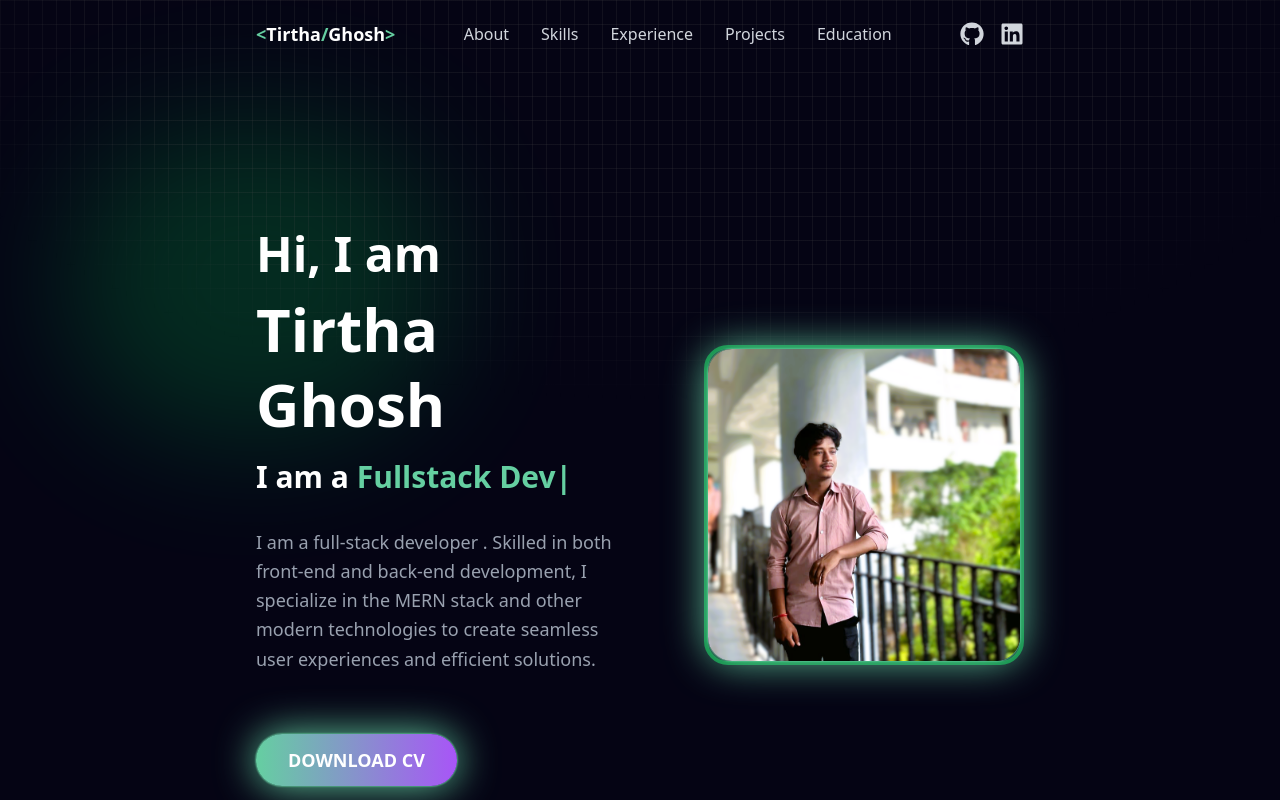
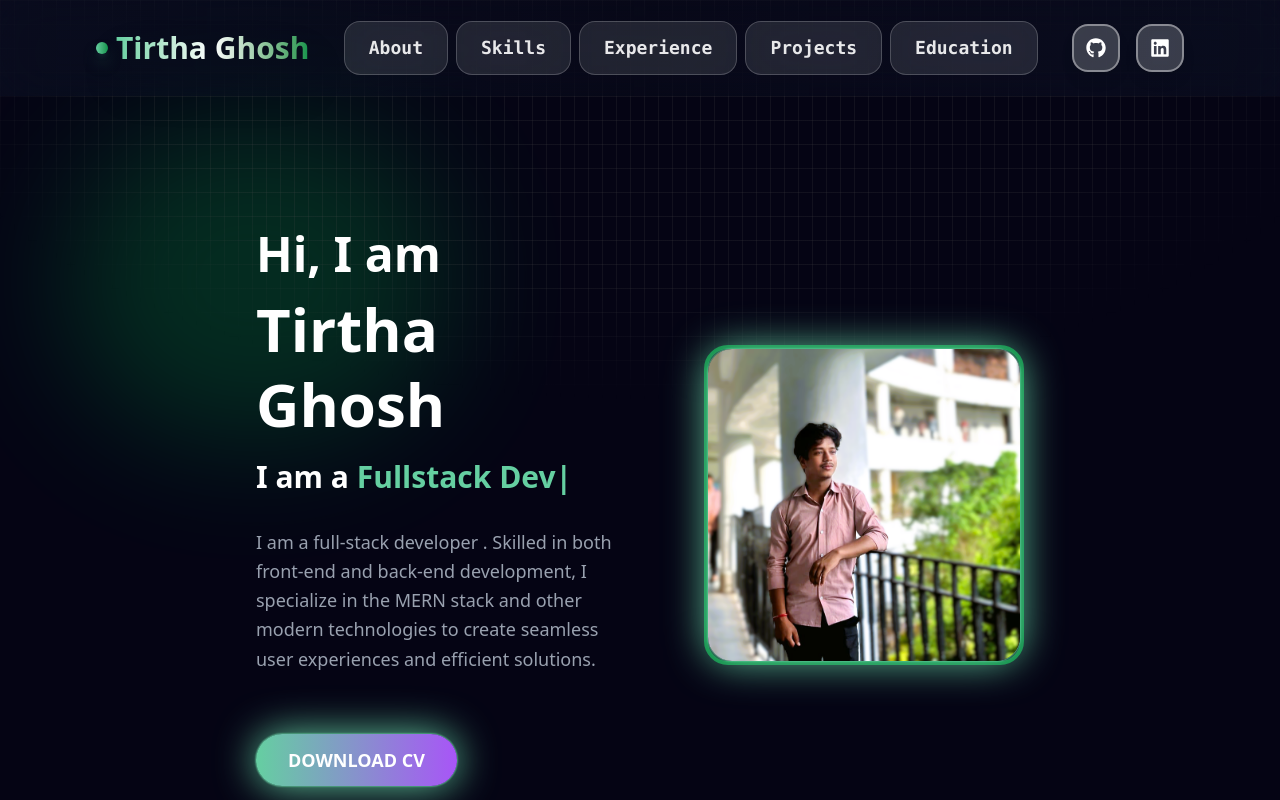
Before and after one commit to tirthaGhosh91213/Tirtha_Portfolio, a React (Vite) app: page / in a window 1280 px wide. Shown: the top 800 px of the page. Built offline with nearby package versions, Linux system fonts and the light colour scheme.

Commit message:
modify the navbar

```diff
--- a/src/components/Navbar.jsx
+++ b/src/components/Navbar.jsx
@@ -19,11 +19,8 @@ const Navbar = () => {
   const handleMenuItemClick = (sectionId) => {
     setActiveSection(sectionId);
     setIsOpen(false);
-
     const section = document.getElementById(sectionId);
-    if (section) {
-      section.scrollIntoView({ behavior: "smooth" });
-    }
+    if (section) section.scrollIntoView({ behavior: "smooth" });
   };
 
   const menuItems = [
@@ -35,107 +32,88 @@ const Navbar = () => {
   ];
 
   return (
-    <nav
-      className={`fixed top-0 w-full z-50 transition duration-300 px-[7vw] md:px-[7vw] lg:px-[20vw] ${
-        isScrolled ? "bg-[#050414] bg-opacity-50 backdrop-blur-md shadow-md" : "bg-transparent"
-      }`}
-    >
-      <div className="text-white py-5 flex justify-between items-center">
+    <nav className={`fixed top-0 left-0 w-full z-[999] transition-all duration-1000 ease-out-cubic px-4 sm:px-8 lg:px-16 xl:px-24 2xl:px-32 ${
+      isScrolled
+        ? "h-20 bg-gradient-to-r from-slate-900/80 via-gray-900/70 to-slate-900/80 backdrop-blur-3xl shadow-2xl shadow-[#65cfa1]/20 border-b-[1px] border-[#65cfa1]/40"
+        : "h-24 bg-gradient-to-r from-slate-900/40 via-gray-900/20 to-slate-900/40 backdrop-blur-xl shadow-xl shadow-transparent"
+    }`}>
+      <div className="h-full max-w-7xl mx-auto flex items-center justify-between">
 
-        <div className="text-lg font-semibold cursor-pointer">
-          <span className="text-[#65cfa1]">&lt;</span>
-          <span className="text-white">Tirtha</span>
-          <span className="text-[#65cfa1]">/</span>
-          <span className="text-white">Ghosh</span>
-          <span className="text-[#65cfa1]">&gt;</span>
+        {/* Luxury Logo */}
+        <div className="flex items-center space-x-2 group cursor-pointer p-2 -m-2 rounded-2xl hover:bg-white/10 transition-all duration-500 hover:scale-[1.02]">
+          <div className="w-3 h-3 bg-gradient-to-r from-[#65cfa1] to-[#0c944c] rounded-full shadow-lg shadow-[#65cfa1]/50 group-hover:animate-ping-slow"></div>
+          <span className="text-2xl lg:text-3xl font-black bg-gradient-to-r from-[#65cfa1] via-white to-[#0c944c] bg-clip-text text-transparent drop-shadow-2xl group-hover:shadow-emerald-400/50 transition-all duration-700">
+            Tirtha Ghosh
+          </span>
         </div>
 
-
-        <ul className="hidden md:flex space-x-8 text-gray-300">
-          {menuItems.map((item) => (
-            <li
-              key={item.id}
-              className={` cursor-pointer hover:text-[#65cfa1] ${
-                activeSection === item.id ? "text-[#0c944c]" : ""
-              }`}
-            >
-              <button onClick={() => handleMenuItemClick(item.id)}>
-                {item.label}
+        {/* Desktop Navigation */}
+        <ul className="hidden lg:flex items-center space-x-1 xl:space-x-2 font-mono font-semibold text-lg">
+          {menuItems.map((item, idx) => (
+            <li key={item.id} className="group relative">
+              <button
+                onClick={() => handleMenuItemClick(item.id)}
+                className={`px-6 py-3 rounded-2xl bg-white/10 backdrop-blur-xl border border-white/20 transition-all duration-700 hover:bg-white/20 hover:border-[#65cfa1]/50 hover:text-[#65cfa1] hover:shadow-2xl hover:shadow-[#65cfa1]/30 hover:scale-[1.02] overflow-hidden relative ${
+                  activeSection === item.id ? "text-[#65cfa1] !bg-gradient-to-r !from-[#65cfa1]/20 !to-[#0c944c]/20 !shadow-emerald-500/40 !border-[#65cfa1]/60" : "text-white/90"
+                }`}
+              >
+                <span className="relative z-10">{item.label}</span>
+                <div className="absolute inset-0 bg-gradient-to-r from-[#65cfa1]/20 to-[#0c944c]/20 scale-0 group-hover:scale-100 transition-transform duration-700 origin-center rounded-2xl" />
+                {/* Active Indicator */}
+                {activeSection === item.id && (
+                  <div className="absolute -bottom-2 left-1/2 -translate-x-1/2 w-4 h-4 bg-[#65cfa1] rounded-full shadow-lg shadow-[#65cfa1]/50 animate-pulse" />
+                )}
               </button>
             </li>
           ))}
         </ul>
 
-
-        <div className="hidden md:flex space-x-4">
-          <a
-            href="https://github.com/tirthaGhosh91213"
-            target="_blank"
-            rel="noopener noreferrer"
-            className="text-gray-300 hover:text-[#65cfa1]"
-          >
-            <FaGithub size={24} />
+        {/* Social Icons - FIXED VISIBILITY */}
+        <div className="hidden md:flex items-center space-x-4">
+          <a href="https://github.com/tirthaGhosh91213" target="_blank" rel="noopener noreferrer" className="group p-3 rounded-2xl bg-white/20 backdrop-blur-xl border-2 border-white/40 hover:bg-[#65cfa1]/30 hover:text-[#65cfa1] hover:border-[#65cfa1]/60 hover:shadow-2xl hover:shadow-[#65cfa1]/40 hover:scale-110 transition-all duration-500 hover:rotate-3 shadow-lg text-white">
+            <FaGithub size={20} className="group-hover:animate-bounce" />
           </a>
-          <a
-            href="https://www.linkedin.com/in/tirtha-ghosh-098a072ba/"
-            target="_blank"
-            rel="noopener noreferrer"
-            className="text-gray-300 hover:text-[#65cfa1]"
-          >
-            <FaLinkedin size={24} />
+          <a href="https://www.linkedin.com/in/tirtha-ghosh-098a072ba/" target="_blank" rel="noopener noreferrer" className="group p-3 rounded-2xl bg-white/20 backdrop-blur-xl border-2 border-white/40 hover:bg-blue-500/30 hover:text-blue-300 hover:border-blue-400/60 hover:shadow-2xl hover:shadow-blue-400/40 hover:scale-110 transition-all duration-500 hover:rotate-3 shadow-lg text-white">
+            <FaLinkedin size={20} className="group-hover:animate-bounce" />
           </a>
         </div>
 
-
-        <div className="md:hidden">
-          {isOpen ? (
-            <FiX
-              className="text-3xl text-[#65cfa1] cursor-pointer"
-              onClick={() => setIsOpen(false)}
-            />
-          ) : (
-            <FiMenu
-              className="text-3xl text-[#65cfa1] cursor-pointer"
-              onClick={() => setIsOpen(true)}
-            />
-          )}
-        </div>
+        {/* Mobile Menu Button */}
+        <button
+          onClick={() => setIsOpen(!isOpen)}
+          className="lg:hidden p-3 rounded-2xl bg-white/20 backdrop-blur-xl border border-white/30 hover:bg-[#65cfa1]/30 hover:text-[#65cfa1] hover:shadow-2xl hover:shadow-[#65cfa1]/50 hover:scale-110 transition-all duration-500 shadow-xl text-white"
+        >
+          {isOpen ? <FiX size={24} /> : <FiMenu size={24} />}
+        </button>
       </div>
 
+      {/* Luxury Mobile Menu */}
       {isOpen && (
-        <div className="absolute top-16 left-1/2 transform -translate-x-1/2 w-4/5 bg-[#050414] bg-opacity-50 backdrop-filter backdrop-blur-lg z-50 rounded-lg shadow-lg md:hidden">
-          <ul className="flex flex-col items-center space-y-4 py-4 text-gray-300">
-            {menuItems.map((item) => (
-              <li
-                key={item.id}
-                className={`cursor-pointer hover:text-white ${
-                  activeSection === item.id ? "text-[#65cfa1]" : ""
-                }`}
-              >
-                <button onClick={() => handleMenuItemClick(item.id)}>
-                  {item.label}
-                </button>
-              </li>
-            ))}
-            <div className="flex space-x-4">
-              <a
-                href="https://github.com/tirthaghosh91213"
-                target="_blank"
-                rel="noopener noreferrer"
-                className="text-gray-300 hover:text-white"
-              >
+        <div className="lg:hidden absolute top-full left-0 w-full bg-gradient-to-r from-slate-900/90 via-gray-900/80 to-slate-900/90 backdrop-blur-3xl border-t border-[#65cfa1]/40 shadow-2xl py-8 px-6">
+          <div className="max-w-md mx-auto">
+            <ul className="space-y-4">
+              {menuItems.map((item) => (
+                <li key={item.id}>
+                  <button
+                    onClick={() => handleMenuItemClick(item.id)}
+                    className={`w-full text-left p-6 rounded-3xl bg-white/10 backdrop-blur-2xl border border-white/20 font-semibold text-xl transition-all duration-700 hover:bg-[#65cfa1]/20 hover:text-[#65cfa1] hover:shadow-2xl hover:shadow-[#65cfa1]/40 hover:translate-x-2 hover:scale-[1.02] text-white ${
+                      activeSection === item.id && "!bg-gradient-to-r !from-[#65cfa1]/30 !to-[#0c944c]/30 !text-[#65cfa1] !shadow-emerald-500/50"
+                    }`}
+                  >
+                    {item.label}
+                  </button>
+                </li>
+              ))}
+            </ul>
+            <div className="flex justify-center space-x-8 mt-12 pt-8 border-t border-white/20">
+              <a href="https://github.com/tirthaGhosh91213" target="_blank" rel="noopener noreferrer" className="group p-4 rounded-2xl bg-white/20 backdrop-blur-xl border-2 border-white/40 hover:bg-[#65cfa1]/30 hover:text-[#65cfa1] hover:shadow-2xl hover:shadow-[#65cfa1]/50 hover:scale-125 transition-all duration-700 text-white">
                 <FaGithub size={24} />
               </a>
-              <a
-                href="https://www.linkedin.com/in/tirtha-ghosh-098a072ba/"
-                target="_blank"
-                rel="noopener noreferrer"
-                className="text-gray-300 hover:text-white"
-              >
+              <a href="https://www.linkedin.com/in/tirtha-ghosh-098a072ba/" target="_blank" rel="noopener noreferrer" className="group p-4 rounded-2xl bg-white/20 backdrop-blur-xl border-2 border-white/40 hover:bg-blue-500/30 hover:text-blue-300 hover:shadow-2xl hover:shadow-blue-400/50 hover:scale-125 transition-all duration-700 text-white">
                 <FaLinkedin size={24} />
               </a>
             </div>
-          </ul>
+          </div>
         </div>
       )}
     </nav>
--- a/src/components/about.jsx
+++ b/src/components/about.jsx
@@ -1,34 +1,27 @@
-import React, { useState, useEffect } from 'react';
-import Tilt from 'react-parallax-tilt';
+import React, { useState, useEffect } from "react";
+import Tilt from "react-parallax-tilt";
 import profileImage from "./profileImg.png";
 
 const About = () => {
-  const [text, setText] = useState('');
+  const [text, setText] = useState("");
   const [isErasing, setIsErasing] = useState(false);
   const [index, setIndex] = useState(0);
-  const phrases = [
-    'Fullstack Developer',
-    'Coder',
-  ];
+  const phrases = ["Fullstack Developer", "Coder"];
 
   useEffect(() => {
     let timeout;
 
     if (!isErasing && text.length < phrases[index].length) {
-
       timeout = setTimeout(() => {
         setText((prev) => prev + phrases[index][text.length]);
       }, 100);
     } else if (isErasing && text.length > 0) {
-
       timeout = setTimeout(() => {
         setText((prev) => prev.slice(0, -1));
       }, 50);
     } else if (!isErasing && text.length === phrases[index].length) {
-
       timeout = setTimeout(() => setIsErasing(true), 1000);
     } else if (isErasing && text.length === 0) {
-
       setIsErasing(false);
       setIndex((prev) => (prev + 1) % phrases.length);
     }
@@ -42,9 +35,7 @@ const About = () => {
       className="py-4 px-[7vw] md:px-[7vw] lg:px-[20vw] font-sans mt-16 md:mt-24 lg:mt-32  text-white"
     >
       <div className="flex flex-col-reverse md:flex-row justify-between items-center">
-
         <div className="md:w-1/2 text-center md:text-left mt-8 md:mt-0">
-
           <h1 className="text-3xl sm:text-4xl md:text-5xl font-bold mb-2 leading-tight">
             Hi, I am
           </h1>
@@ -58,10 +49,10 @@ const About = () => {
             <span className="text-[#65cfa1]">{text}|</span>
           </h3>
           <p className="text-base sm:text-lg md:text-lg text-gray-400 mb-10 mt-8 leading-relaxed">
-            I am a full-stack developer . Skilled in both front-end and
-            back-end development, I specialize in the MERN stack and other
-            modern technologies to create seamless user experiences and
-            efficient solutions.
+            I am a full-stack developer . Skilled in both front-end and back-end
+            development, I specialize in the MERN stack and other modern
+            technologies to create seamless user experiences and efficient
+            solutions.
           </p>
 
           <a
@@ -70,8 +61,8 @@ const About = () => {
             rel="noopener noreferrer"
             className="inline-block text-white py-3 px-8 rounded-full mt-5 text-lg font-bold transition duration-300 transform hover:scale-105"
             style={{
-              background: 'linear-gradient(90deg, #65cfa1, #a855f7)',
-              boxShadow: '0 0 2px #65cfa1, 0 0 2px #65cfa1, 0 0 40px #65cfa1',
+              background: "linear-gradient(90deg, #65cfa1, #a855f7)",
+              boxShadow: "0 0 2px #65cfa1, 0 0 2px #65cfa1, 0 0 40px #65cfa1",
             }}
           >
             DOWNLOAD CV
@@ -93,14 +84,11 @@ const About = () => {
               alt="Tirtha Ghosh"
               className="w-full h-full rounded-3xl object-cover"
               style={{
-      background: 'linear-gradient(90deg, #65cfa1, #a855f7)',
-      boxShadow: '0 0 2px #65cfa1, 0 0 2px #65cfa1, 0 0 40px #65cfa1',
+                background: "linear-gradient(90deg, #65cfa1, #a855f7)",
+                boxShadow: "0 0 2px #65cfa1, 0 0 2px #65cfa1, 0 0 40px #65cfa1",
               }}
             />
           </Tilt>
-
-
-
         </div>
       </div>
     </section>
```
Lines whose indentation alone changed are shown as unchanged.
